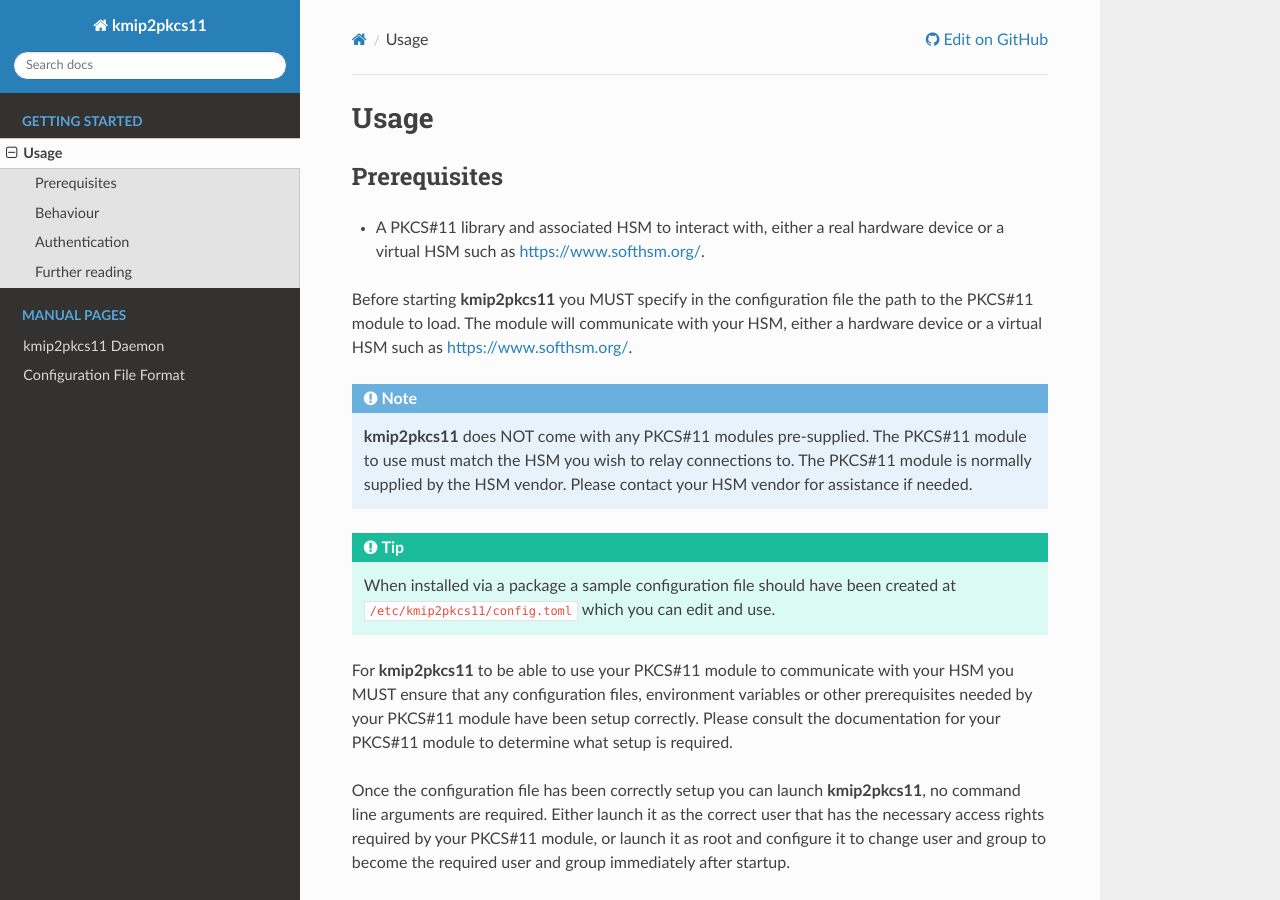
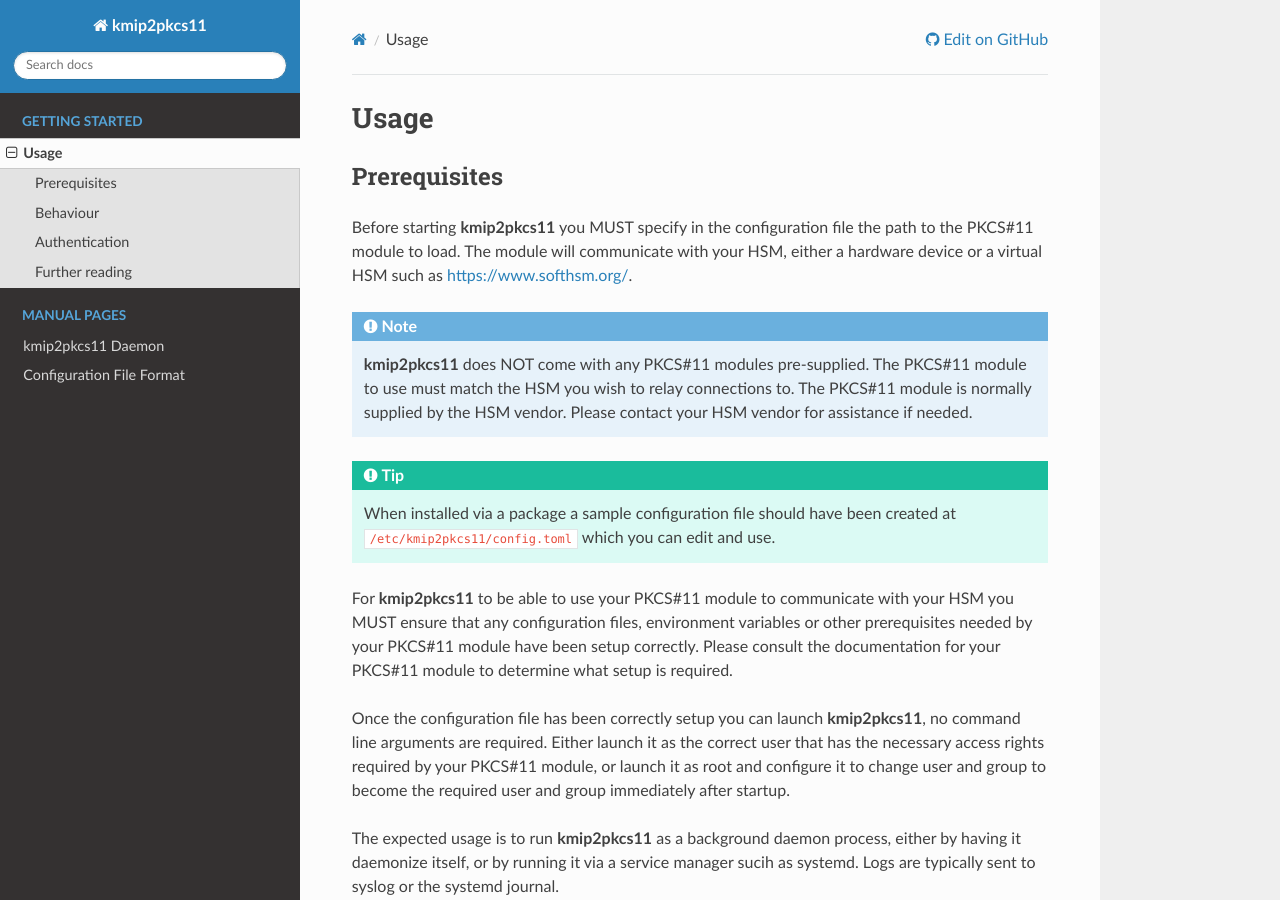
Before and after one commit to NLnetLabs/kmip2pkcs11, a Sphinx documentation site: the page built from doc/manual/source/usage.rst, in a window 1280 px wide and 900 px high. Built offline with Sphinx 7.4.7 and the Read the Docs theme 3.1.0, drawn with Linux system fonts in a browser that asks for light colours.

Commit message:
Delete accidentally left behind text.

```diff
--- a/doc/manual/source/usage.rst
+++ b/doc/manual/source/usage.rst
@@ -3,9 +3,6 @@
 
 Prerequisites
 -------------
-
-- A PKCS#11 library and associated HSM to interact with, either a real
-  hardware device or a virtual HSM such as https://www.softhsm.org/.
 
 Before starting **kmip2pkcs11** you MUST specify in the configuration file the
 path to the PKCS#11 module to load. The module will communicate with your HSM,
```
